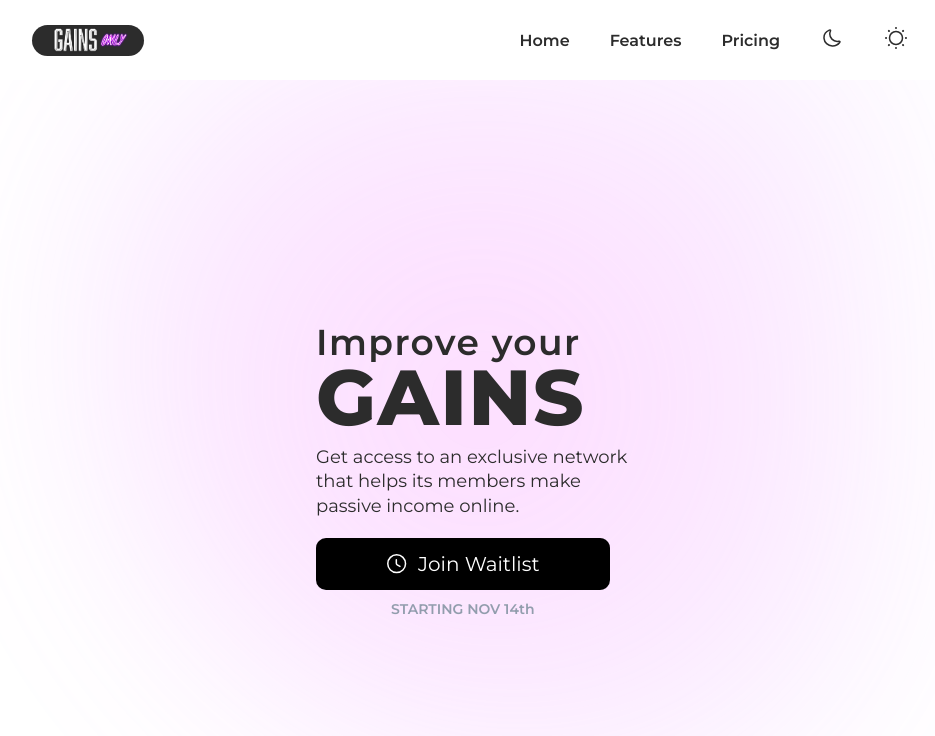
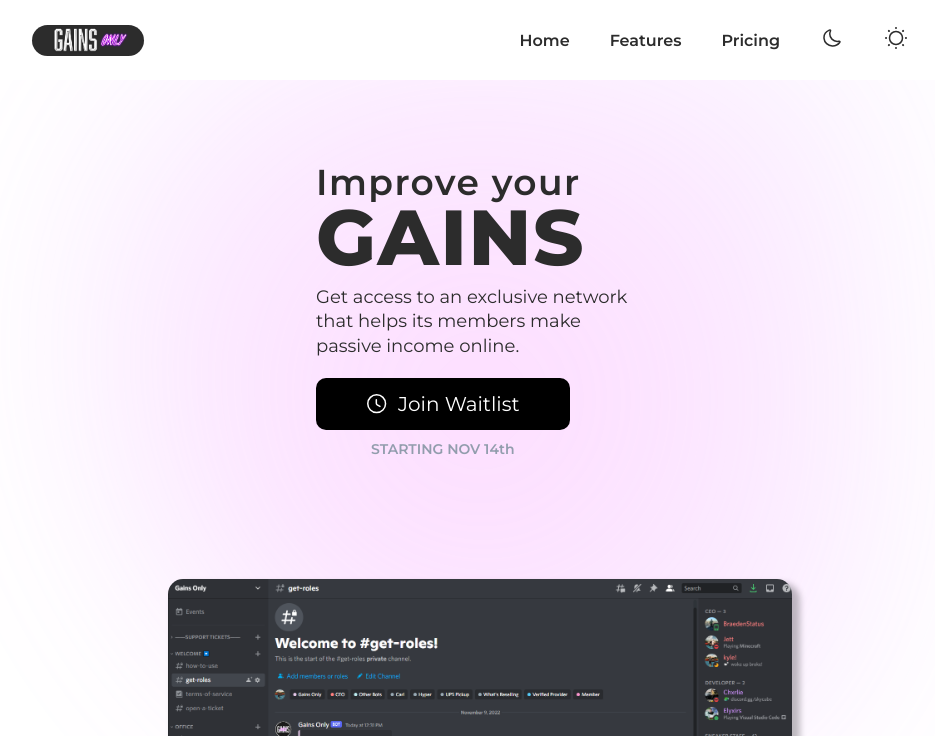
Before and after one commit to mrrobot-code/GainsOnly, a plain HTML site: page index.html in a window 1280 px wide. Shown: the top 736 px of the page, without its empty margins (160-1095 px from the left). Drawn offline with Linux system fonts and the light colour scheme.

Commit message:
Update styles.css

```diff
--- a/styles.css
+++ b/styles.css
@@ -495,9 +495,14 @@ footer {
     padding: 0px 15%;
   }
   .hero_wrapper {
-    margin-top: 20vh;
     flex-direction: column;
     padding-bottom: 50px;
+  }
+  .btn_wrapper button {
+    padding: 0.7em 2.5em;
+  }
+  .pricing_wrapper button {
+    padding: 0.7em 1.7em;
   }
   .CTA_wrapper {
     margin-bottom: 100px;
```
